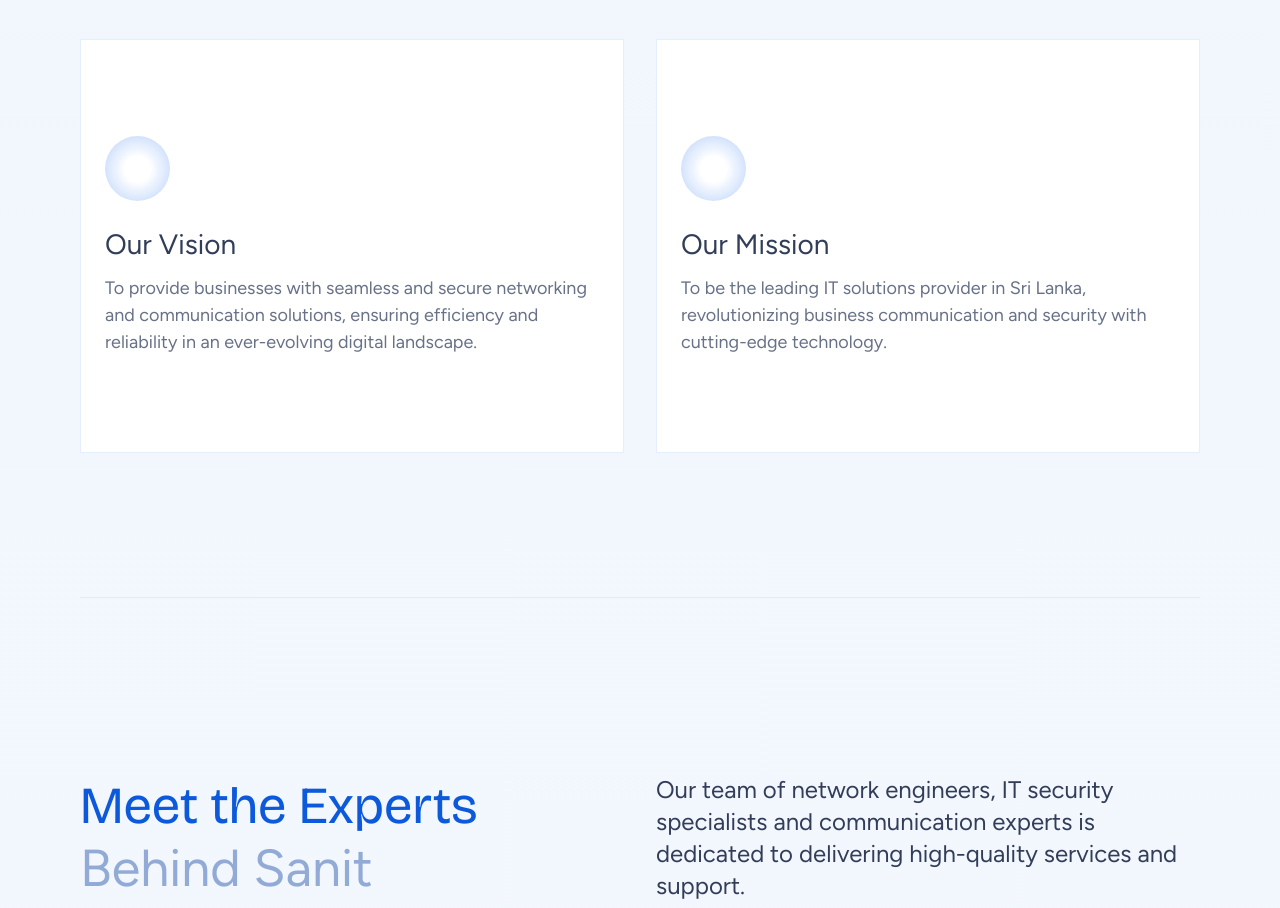
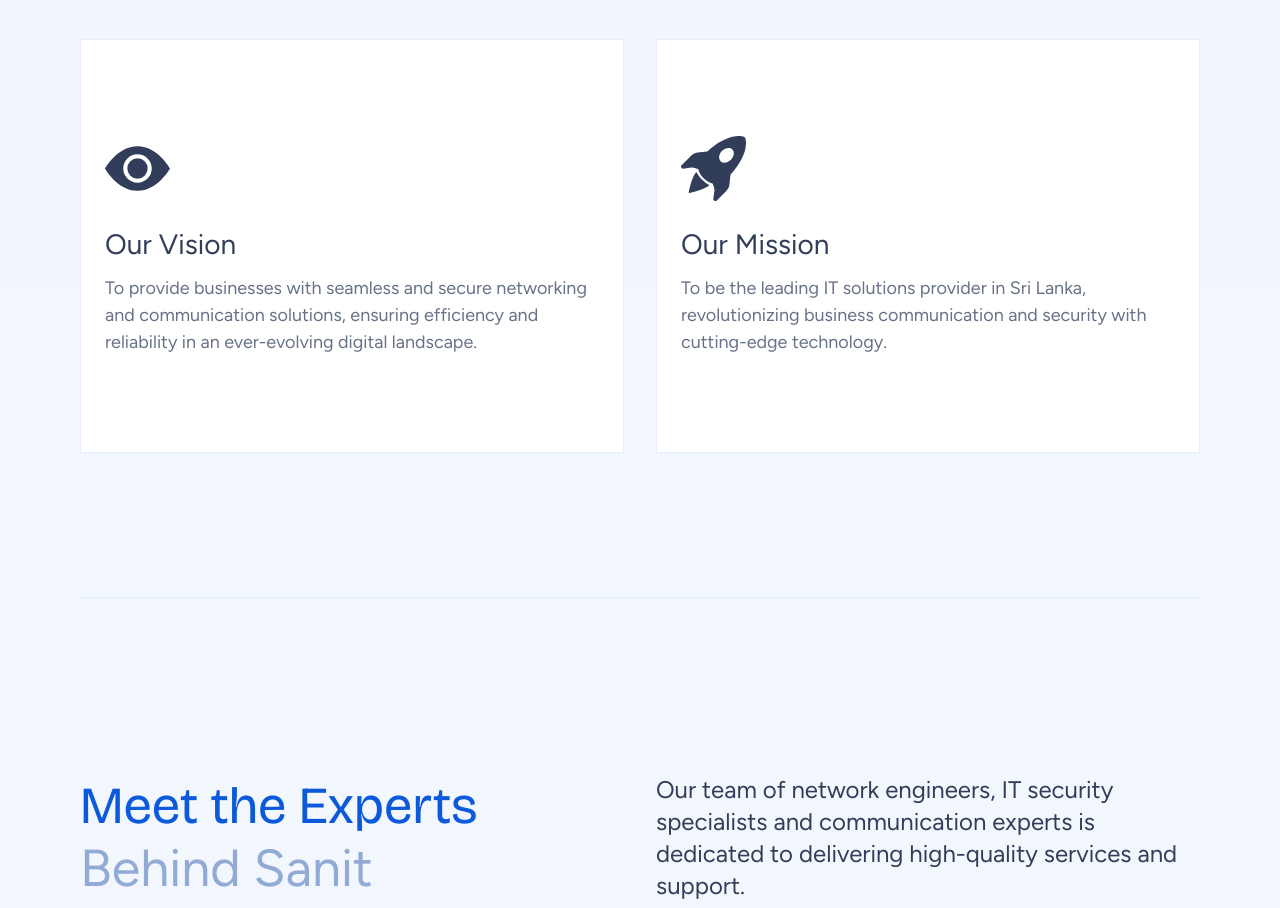
Before and after one commit to thusithakit/sanit, a Next.js app: page /about in a window 1280 px wide. Shown: the part 980-1888 px from the top of the page. Built offline with nearby package versions, Linux system fonts and the light colour scheme.

Commit message:
added icons for vision and mission

```diff
--- a/app/about/page.tsx
+++ b/app/about/page.tsx
@@ -1,5 +1,6 @@
 import Card from '@/components/Card'
 import dynamic from 'next/dynamic'
+import { BsFillEyeFill,BsFillRocketTakeoffFill } from 'react-icons/bs';
 
 const TeamCarousel = dynamic(() => import('@/components/TeamCarousel'));
 
@@ -24,8 +25,8 @@ const page = () => {
                 <div className='lg:py-36 py-10 border border-x-0 border-t-0 border-b-[#E0EAFF]'>
                     <h1 className='lg:mb-20 mb-10'>Our <span>Vision</span> and <span>Mission</span></h1>
                     <div className="grid lg:grid-cols-2 lg:gap-8 gap-4">
-                        <Card className='bg-white border border-[#E5EDFF] pb-[41px]' cardTitle='Our Vision' cardContent='To provide businesses with seamless and secure networking and communication solutions, ensuring efficiency and reliability in an ever-evolving digital landscape.' />
-                        <Card className='bg-white border border-[#E5EDFF] pb-[41px]' cardTitle='Our Mission' cardContent='To be the leading IT solutions provider in Sri Lanka, revolutionizing business communication and security with cutting-edge technology.' />
+                        <Card className='bg-white border border-[#E5EDFF] pb-[41px]' cardTitle='Our Vision' icon={<BsFillEyeFill size={65}/>} cardContent='To provide businesses with seamless and secure networking and communication solutions, ensuring efficiency and reliability in an ever-evolving digital landscape.' />
+                        <Card className='bg-white border border-[#E5EDFF] pb-[41px]' cardTitle='Our Mission' icon={<BsFillRocketTakeoffFill size={65}/>} cardContent='To be the leading IT solutions provider in Sri Lanka, revolutionizing business communication and security with cutting-edge technology.' />
                     </div>
                 </div>
                 <div className='lg:py-44 py-10 border border-x-0 border-t-0 border-b-[#E0EAFF]'>
```
